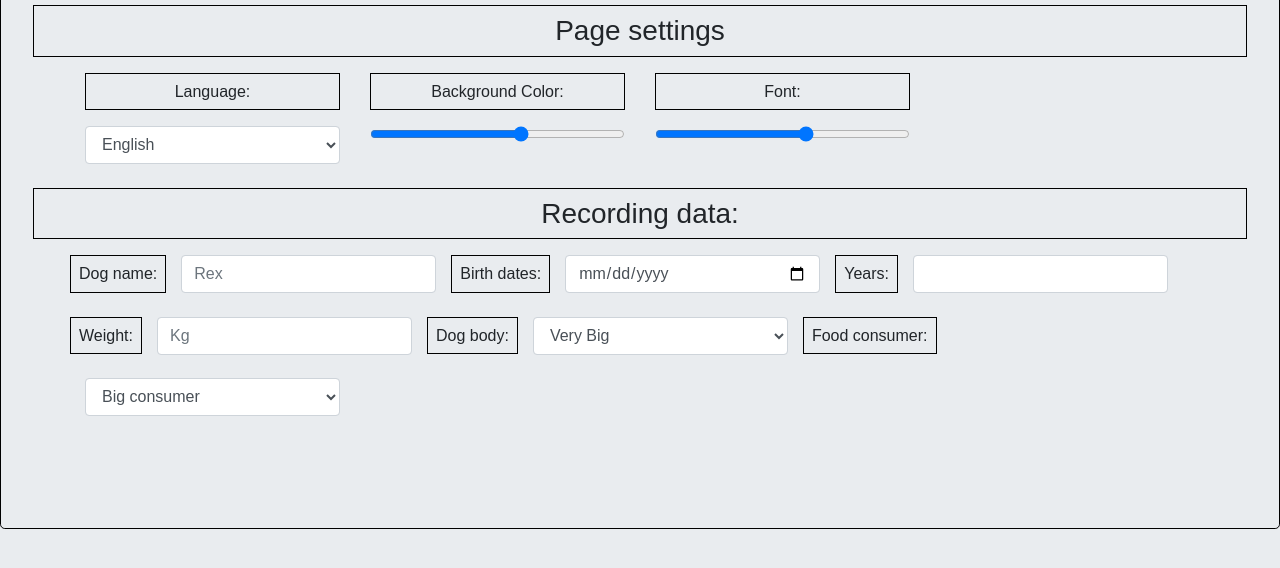
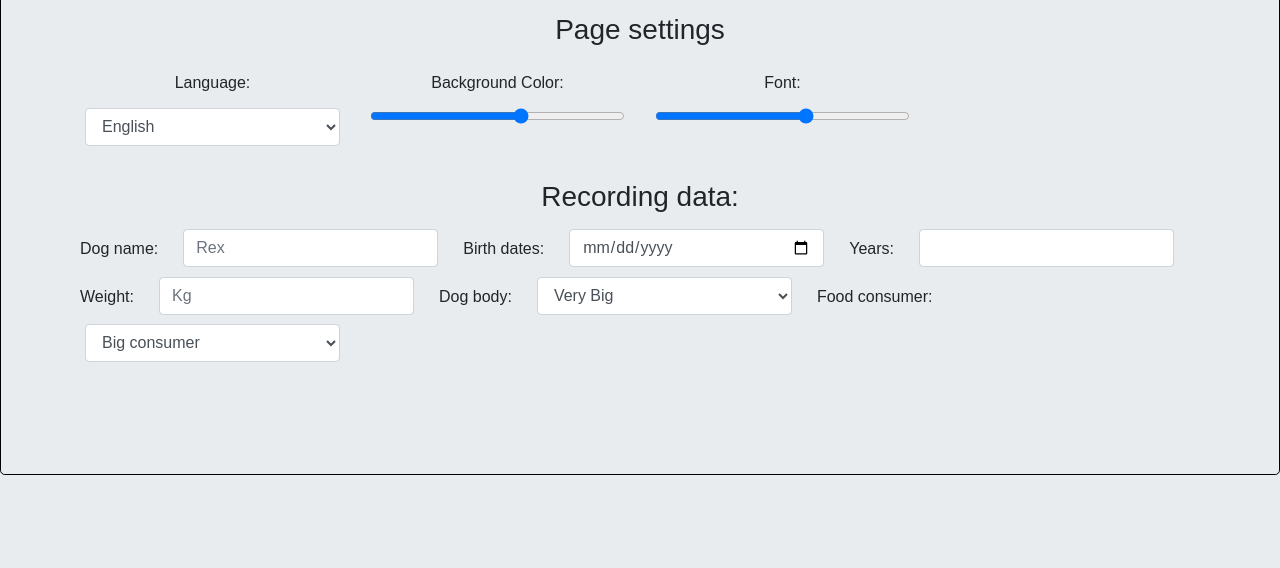
Before and after one commit to cristihenos/Prototype1, a plain HTML site: page index.html in a window 1280 px wide. Shown: the part 116-684 px from the top of the page. Drawn offline with nearby package versions, Linux system fonts and the light colour scheme; a web font is replaced by a local one.

Commit message:
Update main.css

```diff
--- a/css/main.css
+++ b/css/main.css
@@ -1,3 +1,4 @@
+
 
 body{
 	width: auto;
@@ -11,6 +12,6 @@ body{
 
 p{
 	padding: 8px;
-	border:1px solid black;
 	text-align: center;
+	margin:2px;
 }
```
